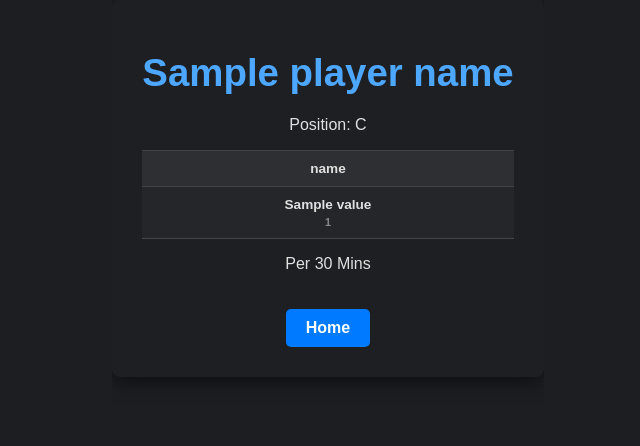
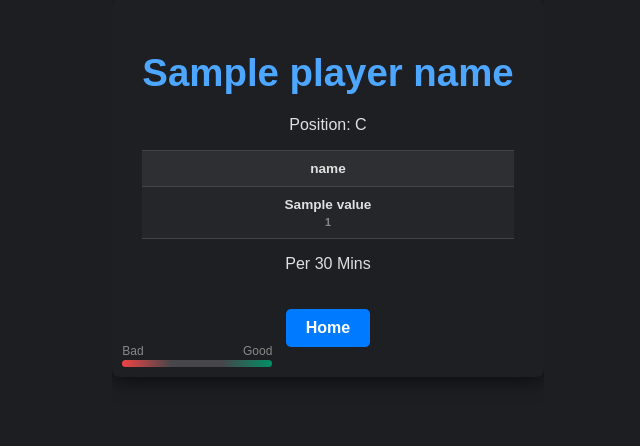
Before and after one commit to brherold/Player-Statistics-Predictor, a Flask app: template templates/predictorPage.html in a window 1280 px wide. Shown: the part 212-658 px from the top of the page, without its empty margins (312-952 px from the left). Run offline with Flask 3, Linux system fonts and the light colour scheme; the template is opened without the code that fills it: most values are stand-ins (such as "Sample title", 1, 10 or a date in 2020).

Commit message:
Added gradient bar for Percentile

```diff
--- a/app.py
+++ b/app.py
@@ -42,5 +42,5 @@ thread.start()
 
 
 if __name__ == '__main__':
-    app.run()
-    #app.run(port=5002,debug=True)
+    #app.run()
+    app.run(port=5002,debug=True)
--- a/templates/predictorPage.html
+++ b/templates/predictorPage.html
@@ -30,6 +30,7 @@
     }
 
     #main {
+      position: relative; /* add this line */
       width: 100%;
       max-width: 1500px;
       padding: 30px;
@@ -129,6 +130,39 @@
       transform: scale(0.98);
     }
 
+    .gradient-bar-container {
+      position: absolute;
+      bottom: 0;
+      left: 0;
+      width: 100%;
+      max-width: 150px; /* Adjust as needed */
+      display: flex;
+      flex-direction: column;
+      align-items: center;
+      padding: 10px;
+    }
+
+    .gradient-labels {
+      display: flex;
+      justify-content: space-between;
+      width: 100%;
+    }
+
+    .gradient-label-left,
+    .gradient-label-right {
+      font-size: 0.75em;
+      color: var(--fg-muted);
+    }
+
+    .gradient-bar {
+      margin-top: 2px;
+      width: 100%;
+      height: 7px;
+      background-image: linear-gradient(to right, rgb(240, 67, 67), rgb(70, 70, 75), rgb(70, 70, 75), rgb(2, 143, 103));
+      border-radius: 4px;
+    }
+
+
     /* Responsive Fixes */
     @media (max-width: 900px) {
       .stats-table th, .stats-table td {
@@ -210,10 +244,22 @@
             {% endfor %}
           </tr>
         </tbody>
+
       </table>
       <p>Per 30 Mins</p>
+
+
       <a href="{{ url_for('home') }}" class="home-button">Home</a>
+
     </div>
+    <div class="gradient-bar-container">
+      <div class="gradient-labels">
+        <span class="gradient-label-left">Bad</span>
+        <span class="gradient-label-right">Good</span>
+      </div>
+      <div class="gradient-bar"></div>
+    </div>
+
   </div>
 </body>
 </html>
```
